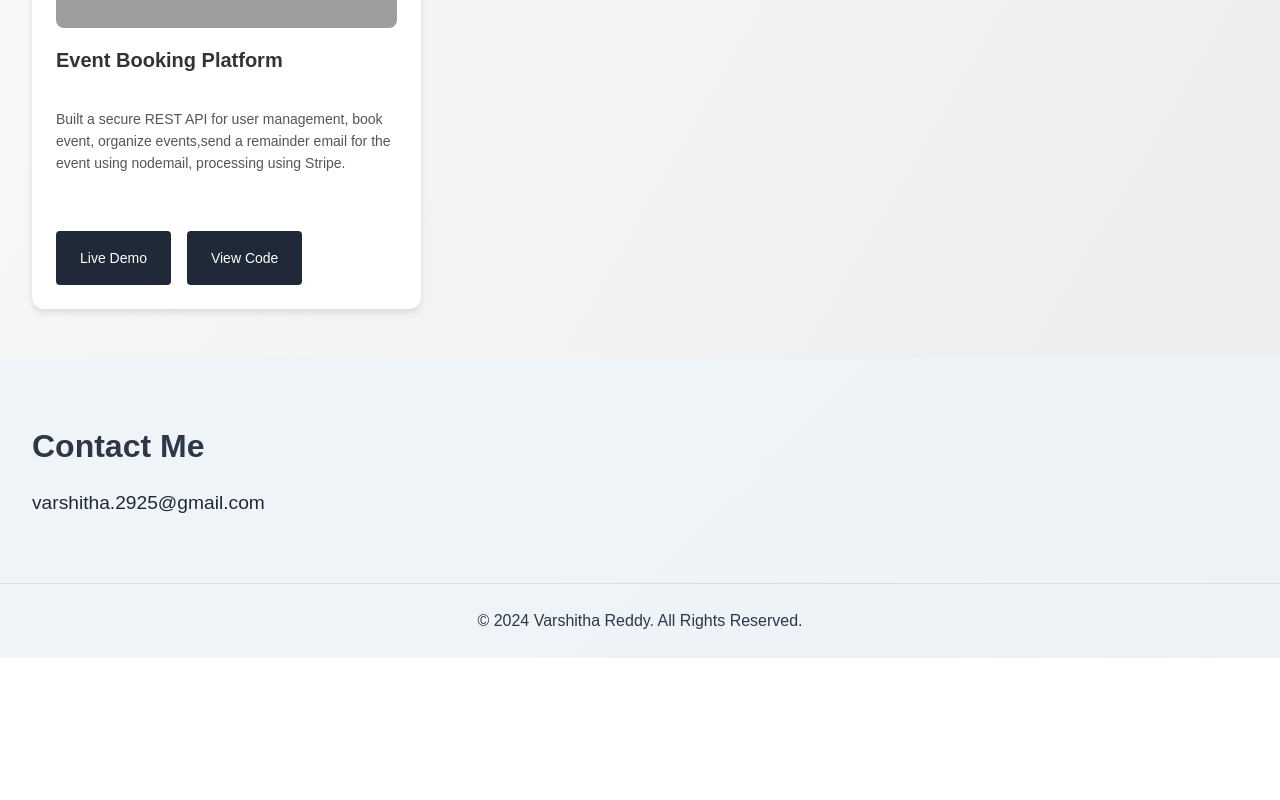
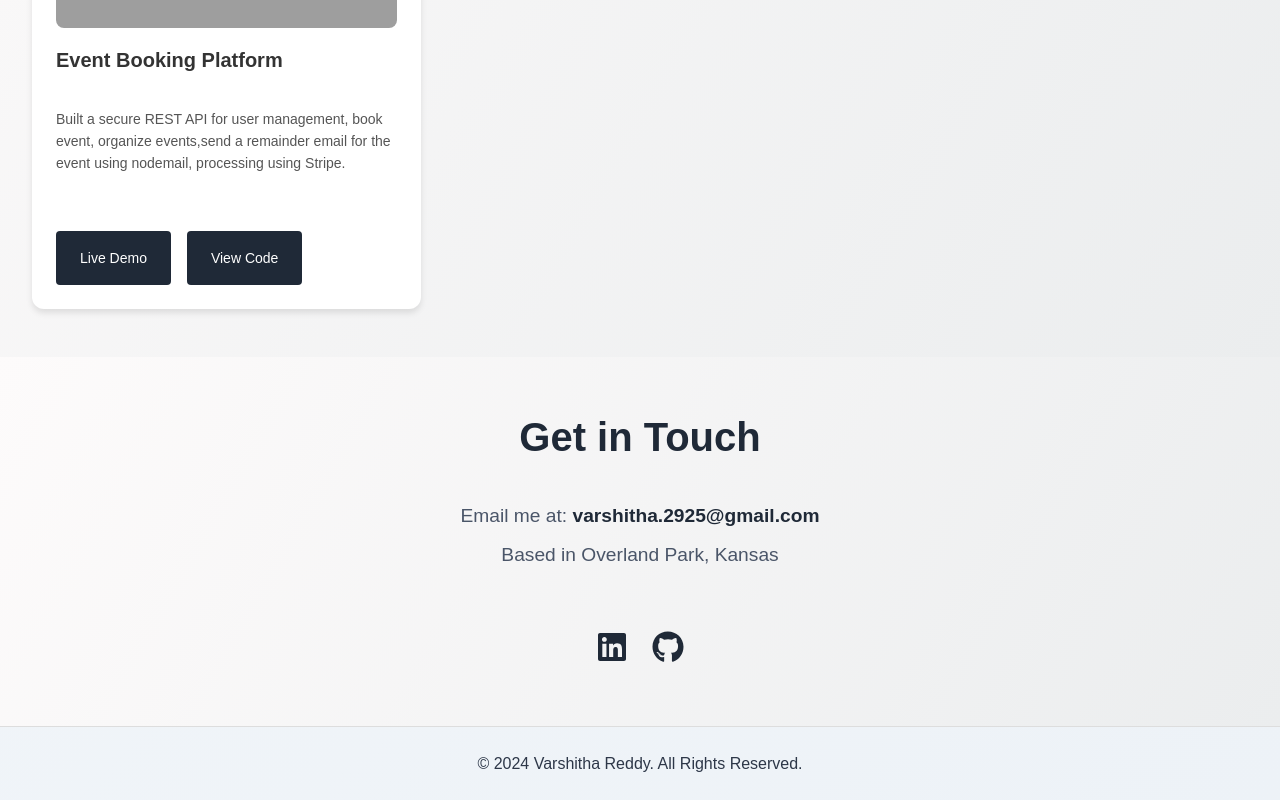
Before and after one commit to Varshitha2925/portfolio, a React (Vite) app: page / in a window 1280 px wide. Shown: the part 2807-3607 px from the top of the page. Before the commit the page ends 3465 px from the top, so only its background shows below. Built offline with nearby package versions, Linux system fonts and the light colour scheme; grey boxes are pictures that could not be loaded.

Commit message:
contact update

```diff
--- a/package.json
+++ b/package.json
@@ -9,13 +9,14 @@
     "build": "tsc -b && vite build",
     "lint": "eslint .",
     "preview": "vite preview",
-    "predeploy":"npm run build",
-    "deploy":"gh-pages -d dist"
+    "predeploy": "npm run build",
+    "deploy": "gh-pages -d dist"
   },
   "dependencies": {
     "framer-motion": "^11.12.0",
     "react": "^18.3.1",
     "react-dom": "^18.3.1",
+    "react-icons": "^5.4.0",
     "styled-components": "^6.1.13"
   },
   "devDependencies": {
--- a/src/pages/Contact.tsx
+++ b/src/pages/Contact.tsx
@@ -1,21 +1,92 @@
+import React from "react";
+import { FaGithub, FaLinkedin } from "react-icons/fa";
 import styled from "styled-components";
 
 const ContactSection = styled.section`
-  padding: 4rem 2rem;
+  display: flex;
+  flex-direction: column;
+  align-items: center;
+  justify-content: center;
+  padding: 3rem 1rem;
+  background: ${({ theme }) => theme.colors.background};
+  color: ${({ theme }) => theme.colors.text};
 `;
 
-const ContactLink = styled.a`
-  font-size: 1.2rem;
+const Title = styled.h2`
+  font-size: 2.5rem;
+  margin-bottom: 1.5rem;
   color: ${({ theme }) => theme.colors.primary};
+
+  @media (max-width: 768px) {
+    font-size: 2rem;
+  }
 `;
 
-export default function Contact() {
+const ContactDetails = styled.div`
+  text-align: center;
+  margin-bottom: 2rem;
+
+  p {
+    font-size: 1.2rem;
+    margin: 0.5rem 0;
+  }
+
+  a {
+    color: ${({ theme }) => theme.colors.primary};
+    text-decoration: none;
+    font-weight: bold;
+
+    &:hover {
+      text-decoration: underline;
+    }
+  }
+`;
+
+const SocialLinks = styled.div`
+  display: flex;
+  gap: 1.5rem;
+  margin-top: 1rem;
+
+  a {
+    font-size: 2rem;
+    color: ${({ theme }) => theme.colors.primary};
+    transition: transform 0.3s ease, color 0.3s ease;
+
+    &:hover {
+      transform: scale(1.1);
+      color: ${({ theme }) => theme.colors.secondary};
+    }
+  }
+`;
+
+const Contact: React.FC = () => {
   return (
     <ContactSection id="contact">
-      <h2>Contact Me</h2>
-      <ContactLink href="mailto:varshitha.2925@gmail.com">
-        varshitha.2925@gmail.com
-      </ContactLink>
+      <Title>Get in Touch</Title>
+      <ContactDetails>
+        <p>Email me at: <a href="mailto:varshitha.2925@gmail.com">varshitha.2925@gmail.com</a></p>
+        <p>Based in Overland Park, Kansas</p>
+      </ContactDetails>
+      <SocialLinks>
+        <a
+          href="https://www.linkedin.com/in/varshitha-reddy-756494185/"
+          target="_blank"
+          rel="noopener noreferrer"
+          aria-label="LinkedIn"
+        >
+          <FaLinkedin />
+        </a>
+        <a
+          href="https://github.com/Varshitha2925"
+          target="_blank"
+          rel="noopener noreferrer"
+          aria-label="GitHub"
+        >
+          <FaGithub />
+        </a>
+      </SocialLinks>
     </ContactSection>
   );
-}
+};
+
+export default Contact;
```
Also changed, not shown: 1 other file (tests, documents, lock files or other folders).
